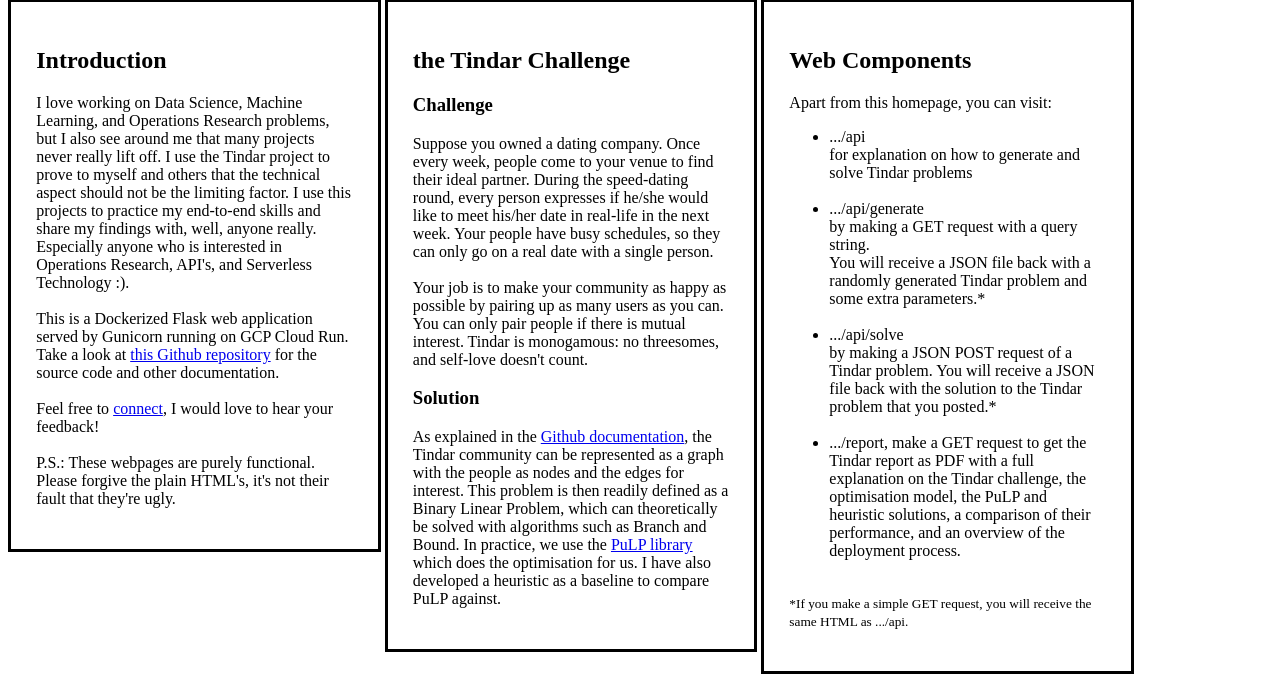
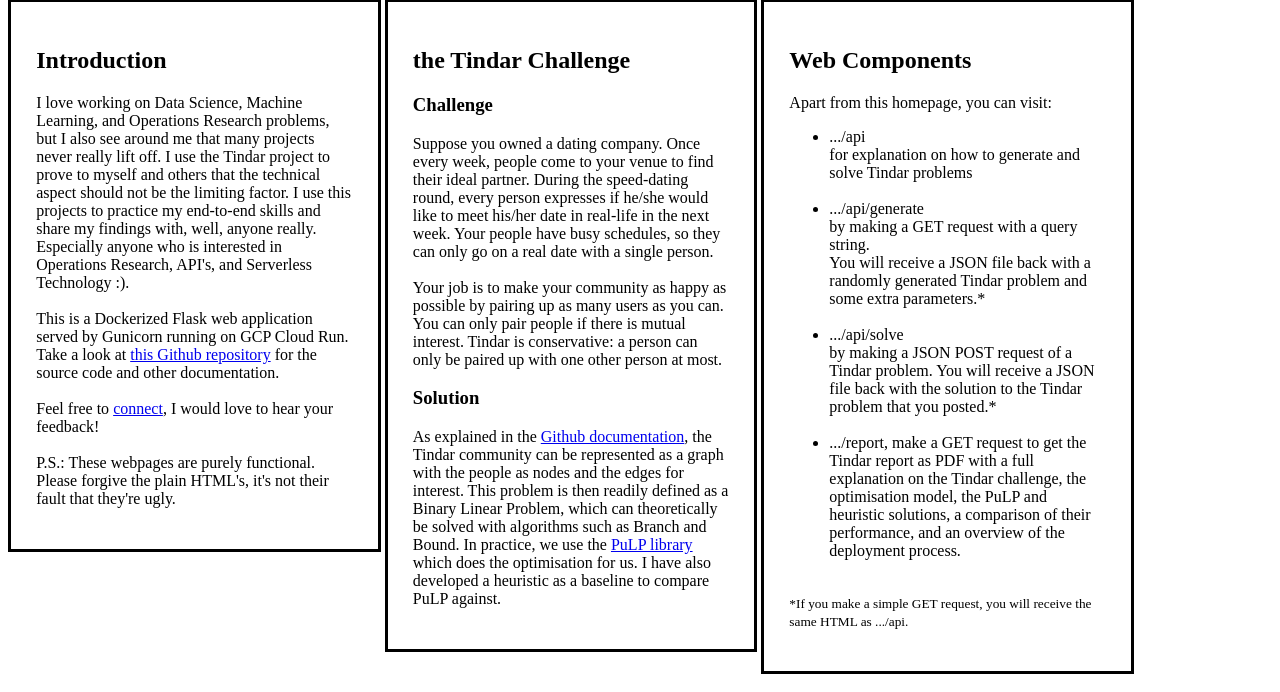
Before and after one commit to lennart-damen/tindar, a Flask app: page / in a window 1280 px wide. Shown: the part 81-773 px from the top of the page. Run offline with Flask 2, Linux system fonts and the light colour scheme; parts of the project's set-up code (start-up, migrations or seed data) failed here and were passed over.

Commit message:
Add restriction for web app

```diff
--- a/flask_application/templates/index.html
+++ b/flask_application/templates/index.html
@@ -41,8 +41,8 @@
         so they can only go on a real date with a single person.<br><br>
 
         Your job is to make your community as happy as possible by pairing up as many users as you can.
-        You can only pair people if there is mutual interest. Tindar is monogamous: no threesomes, and
-        self-love doesn't count.
+        You can only pair people if there is mutual interest. Tindar is conservative: a person can only
+        be paired up with one other person at most.
       </p>
 
       <h3>Solution</h3>
--- a/flask_application/views.py
+++ b/flask_application/views.py
@@ -13,6 +13,7 @@ sys.path.insert(1, PROJECT_DIR+"/tindar-engine")
 
 from tindar import Tindar, TindarGenerator
 
+MAX_SOLUTION_N = 50
 
 @app.route('/', methods=["GET"])
 def index():
@@ -107,6 +108,13 @@ def solve_tindar_problem():
             except Exception as e:
                 return f"Could not initialize Tindar object: {e}"
 
+            if tindar.n > MAX_SOLUTION_N:
+                return (
+                    "Only allowed to send Tindar problems with "
+                    f"n <= {MAX_SOLUTION_N}",
+                    400
+                )
+
             if solver == "pulp":
                 tindar.create_problem()
 
@@ -138,7 +146,7 @@ def send_report():
     try:
         return send_from_directory(
             PROJECT_DIR+"/documentation/",
-            filename="proposal.pdf",
+            filename="report.pdf",
             as_attachment=True
         ), 200
     except FileNotFoundError:
```
